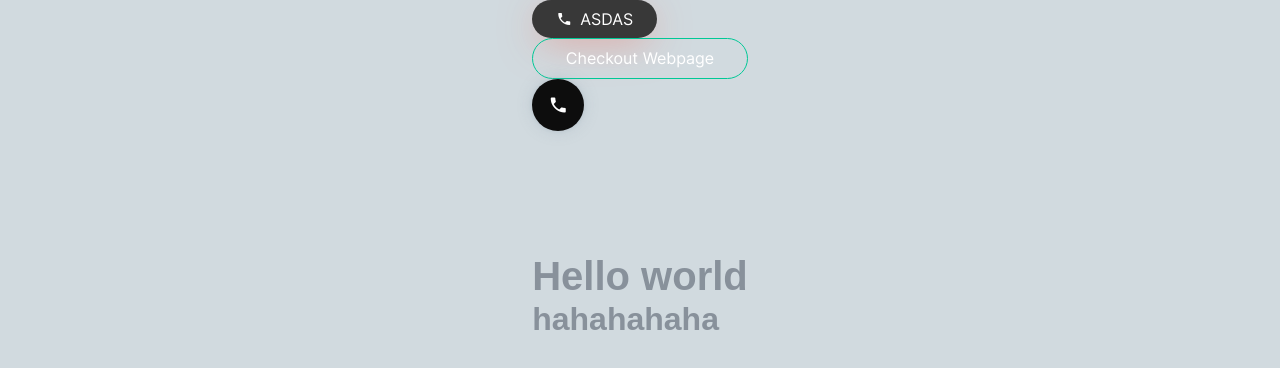
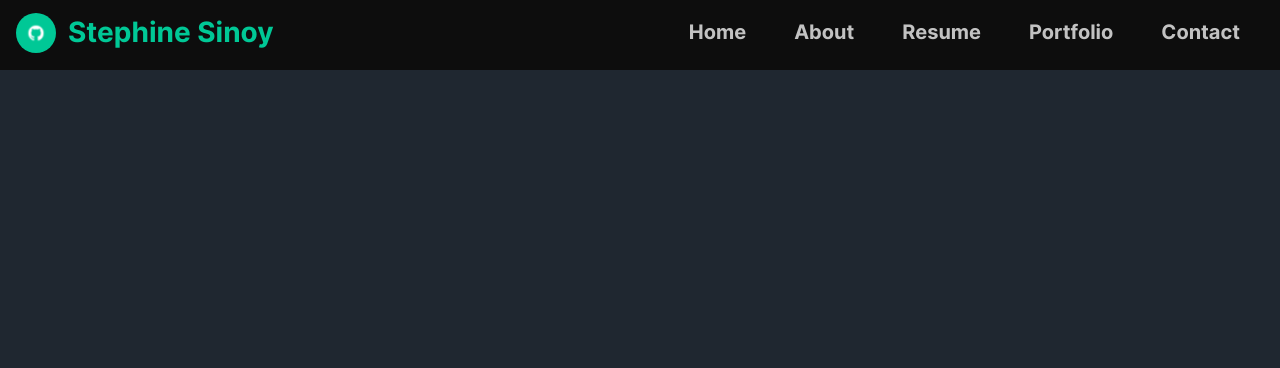
Before and after one commit to TpenXsinoy/my-portfolio, a React (Create React App) app: page / in a window 1280 px wide. Shown: the top 368 px of the page. Built offline with nearby package versions, Linux system fonts and the light colour scheme.

Commit message:
Update components and styles

```diff
--- a/src/App.js
+++ b/src/App.js
@@ -1,9 +1,7 @@
 import React, { useEffect } from "react";
 import "material-icons/iconfont/material-icons.css";
-import { Button, ButtonLink, IconButton, Text, Section } from "../src/elements";
-import GLOBALS from "app-globals";
-import { textTypes } from "elements/constants";
 import "./styles/App.scss";
+import { Navbar } from "components";
 
 function App() {
   useEffect(() => {
@@ -12,19 +10,7 @@ function App() {
 
   return (
     <div className="App">
-      <header className="App-header">
-        <Button icon="phone">ASDAS</Button>
-        <ButtonLink to="https://www.facebook.com/">checkout webpage</ButtonLink>
-        <IconButton icon="phone"> asdasdas </IconButton>
-        <Section title="Hello world">
-          <Text
-            colorClass={GLOBALS.COLOR_CLASSES.NEUTRAL["400"]}
-            type={textTypes.HEADING.LG}
-          >
-            hahahahaha
-          </Text>
-        </Section>
-      </header>
+      <Navbar />
     </div>
   );
 }
--- /dev/null
+++ b/src/components/index.js
@@ -0,0 +1 @@
+export { default as Navbar } from "./Navbar";
--- a/src/styles/App.scss
+++ b/src/styles/App.scss
@@ -2,10 +2,8 @@
 @import './variables.scss';
 
 :root {
-  display: flex;
-  font-size: 14px;
-  justify-content: center;
-  background-color: $neutral-200;
+  font-size: 16px;
+  background-color: $blue-400;
 }
 
 body {
--- a/src/styles/mixins.scss
+++ b/src/styles/mixins.scss
@@ -16,6 +16,12 @@
     display: flex;
     align-items: center;
     justify-content: flex-start;
+}
+
+@mixin flex-end {
+  display: flex;
+  align-items: center;
+  justify-content: flex-end;
 }
 
 @mixin text-ellipsis {
@@ -75,7 +81,7 @@
 
 // Text Styles
 @mixin heading($size, $height) {
-  font-family: Montserrat, sans-serif;
+  font-family: Inter, sans-serif;
   font-size: $size;
   line-height: $height;
   font-weight: 700;
```
Also changed, not shown: src/pages/main.js (added), src/static/images/sample.svg (added).
